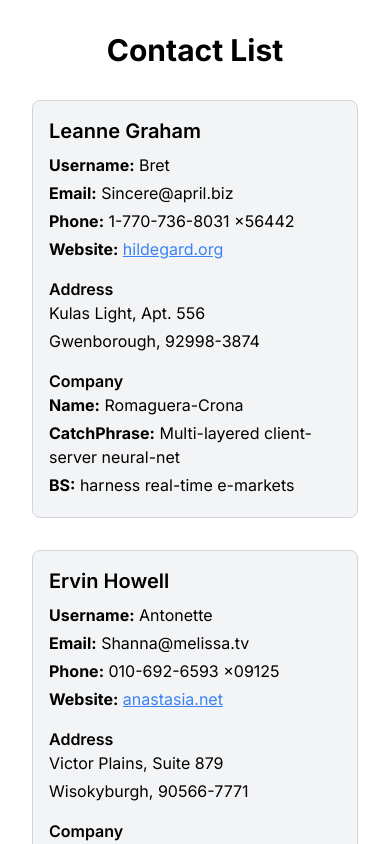
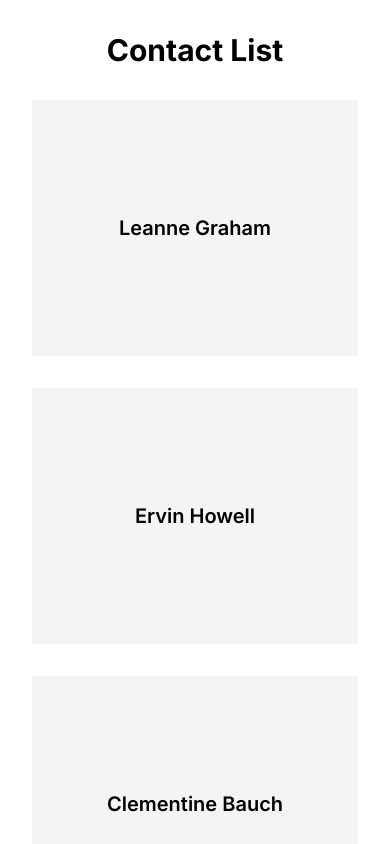
Before and after one commit to ilias-vas/Contacts-Page, a Next.js app: page / in a window 390 px wide. Shown: the top 844 px of the page. Built offline with nearby package versions, Linux system fonts and the light colour scheme.

Commit message:
Add responsive animations to the site

```diff
--- a/app/globals.css
+++ b/app/globals.css
@@ -2,32 +2,18 @@
 @tailwind components;
 @tailwind utilities;
 
-:root {
-  --foreground-rgb: 0, 0, 0;
-  --background-start-rgb: 214, 219, 220;
-  --background-end-rgb: 255, 255, 255;
+.perspective {
+  perspective: 1000px;
 }
 
-@media (prefers-color-scheme: dark) {
-  :root {
-    --foreground-rgb: 255, 255, 255;
-    --background-start-rgb: 0, 0, 0;
-    --background-end-rgb: 0, 0, 0;
-  }
+.transform-style-preserve-3d {
+  transform-style: preserve-3d;
 }
 
-body {
-  color: rgb(var(--foreground-rgb));
-  background: linear-gradient(
-      to bottom,
-      transparent,
-      rgb(var(--background-end-rgb))
-    )
-    rgb(var(--background-start-rgb));
+.backface-hidden {
+  backface-visibility: hidden;
 }
 
-@layer utilities {
-  .text-balance {
-    text-wrap: balance;
-  }
+.rotate-y-180 {
+  transform: rotateY(180deg);
 }
--- a/app/page.tsx
+++ b/app/page.tsx
@@ -1,3 +1,4 @@
+// app/page.tsx
 'use client';
 
 import { FC, useEffect, useState } from 'react';
--- a/components/Contact.tsx
+++ b/components/Contact.tsx
@@ -10,8 +10,12 @@ interface Props {
 
 const Contact: FC<Props> = ({ contact }) => {
   return (
-    <div className="border border-gray-300 p-4 rounded-lg bg-gray-100">
-      <h2 className="text-xl font-semibold mb-2">{contact.name}</h2>
+    <div className="relative w-full h-64 perspective">
+      <div className="absolute inset-0 transition-transform transform-style-preserve-3d duration-500 hover:rotate-y-180">
+        <div className="absolute inset-0 bg-gray-100 flex items-center justify-center backface-hidden">
+          <h2 className="text-xl font-semibold">{contact.name}</h2>
+        </div>
+        <div className="absolute inset-0 bg-gray-200 p-4 backface-hidden rotate-y-180">
           <p className="mb-1"><strong>Username:</strong> {contact.username}</p>
           <p className="mb-1"><strong>Email:</strong> {contact.email}</p>
           <p className="mb-1"><strong>Phone:</strong> {contact.phone}</p>
@@ -24,6 +28,8 @@ const Contact: FC<Props> = ({ contact }) => {
           <p className="mb-1"><strong>CatchPhrase:</strong> {contact.company.catchPhrase}</p>
           <p className="mb-1"><strong>BS:</strong> {contact.company.bs}</p>
         </div>
+      </div>
+    </div>
   );
 };
 
```
Lines whose indentation alone changed are shown as unchanged.
